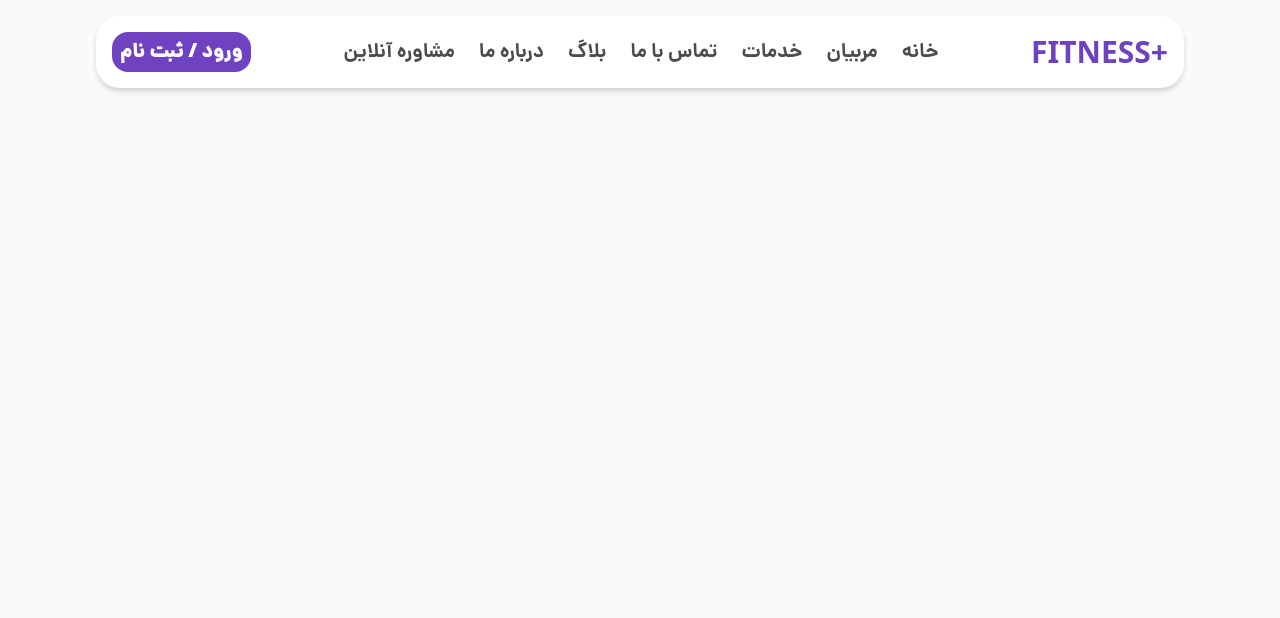
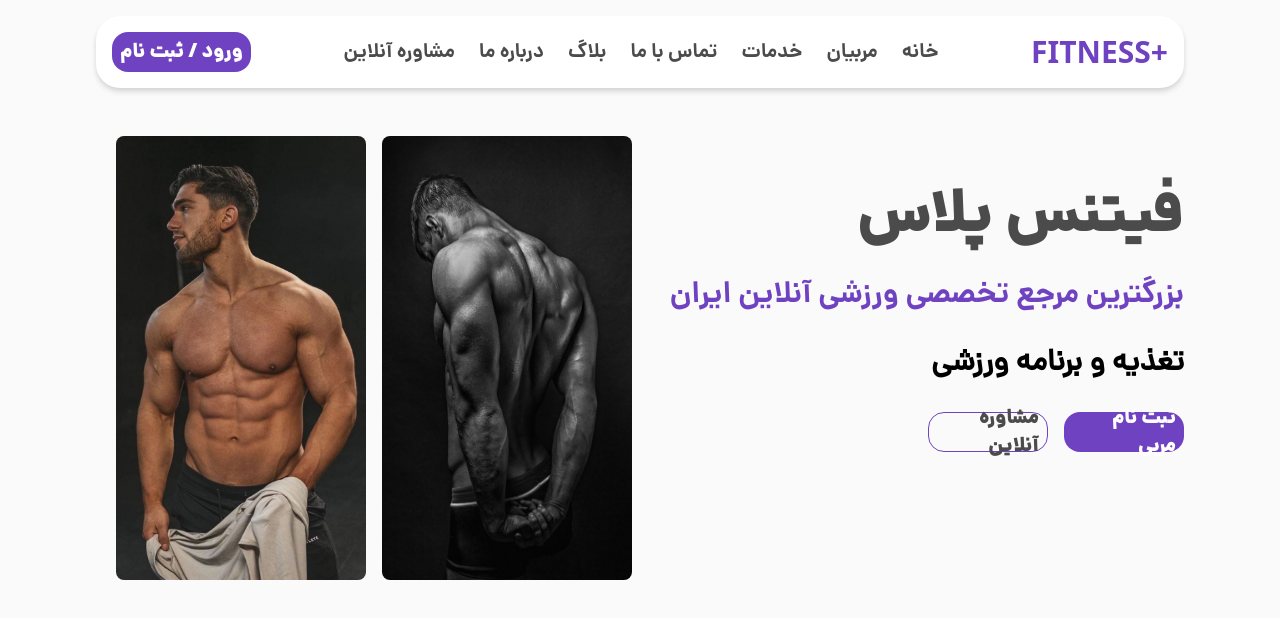
Before and after one commit to mohammadmehdidalvandii/fitplus-, a Next.js app: page / in a window 1280 px wide. Shown: the top 618 px of the page. Built offline with nearby package versions, Linux system fonts and the light colour scheme.

Commit message:
created section haeder for home-page

```diff
--- a/src/app/globals.css
+++ b/src/app/globals.css
@@ -15,9 +15,9 @@
 }
 
 @theme{
-    --font-danaMedium :"danaMedium";
-    --font-danaBold : "danaBold";
-    --font-danaBlack: "danaBlack";
+    --font-danaMedium : danaMedium;
+    --font-danaBold : danaBold;
+    --font-danaBlack: danaBlack;
 
     --color-primary-100 : #6F42C1;
     --color-primary-200 : #8A2BE2;
@@ -41,6 +41,9 @@
     .btn_primary{
         @apply flex justify-center items-center w-auto h-10 bg-primary-100 px-2 rounded-2xl font-danaBlack font-black text-white text-xl duration-300 ease-linear hover:bg-primary-200
     }
+    .btn_secondary{
+        @apply flex justify-center items-center w-auto h-10 border border-primary-100 px-2 rounded-2xl font-danaBlack font-black text-secondary-300 text-xl duration-300 ease-linear hover:bg-primary-200 hover:text-white
+    }
     .bg_shadow{
         @apply block fixed  top-0 right-0 bg-black/70 w-full h-full backdrop-blur-xs
     }
--- a/src/app/page.jsx
+++ b/src/app/page.jsx
@@ -1,9 +1,11 @@
 import Navbar from "@/components/modules/Navbar/Navbar";
+import Header from "@/components/template/home/Header/Header";
 
 export default function Home() {
   return (
     <>
     <Navbar/>
+    <Header/>
     <br /><br /><br /><br /><br /><br /><br /><br /><br /><br /><br /><br /><br /><br /><br /><br /><br /><br /><br /><br /><br /><br /><br /><br /><br /><br /><br /><br /><br /><br /><br /><br /><br /><br /><br /><br /><br /><br /><br /><br /><br /><br /><br /><br /><br /><br /><br /><br /><br /><br /><br /><br /><br /><br /><br /><br /><br /><br /><br /><br /><br /><br /><br /><br /><br /><br /><br /><br /><br /><br /><br /><br /><br /><br /><br /><br /><br /><br /><br /><br /><br /><br /><br /><br /><br /><br /><br /><br /><br /><br />
     </>
   );
--- /dev/null
+++ b/src/components/template/home/Header/Header.jsx
@@ -0,0 +1,29 @@
+import Image from 'next/image'
+import Link from 'next/link'
+import React from 'react'
+
+function Header() {
+  return (
+    <section className="block mt-12">
+        <div className="container">
+            <div className="grid  lg:grid-cols-2 md:grid-cols-1 gap-4">
+                <div className="block mt-12 lg:text-right md:text-center">
+                <h1 className="block font-danaBlack font-black text-secondary-300 text-6xl">فیتنس پلاس </h1>
+                    <p className="block font-danaBold font-extrabold text-primary-100 text-3xl mt-8">بزرگترین مرجع تخصصی ورزشی آنلاین ایران</p>
+                    <p className="block mt-8 font-danaMedium font-semibold text-3xl">تغذیه  و  برنامه ورزشی</p>
+                    <div className="flex gap-4 lg:justify-start  md:justify-center">
+                        <Link href='' className='btn_primary mt-8 w-30'>ثبت نام مربی</Link>
+                        <Link href='' className='btn_secondary mt-8 w-30'>مشاوره آنلاین</Link>
+                    </div>
+                </div>
+                <div className="lg:flex gap-4  md:hidden">
+                    <Image src='/assets/images/p-1.jpg' width={250} height={300} className='rounded-lg'/>
+                    <Image src='/assets/images/p-2.jpg' width={250} height={300} className='rounded-lg'/>
+                </div>
+            </div>
+        </div>
+    </section>
+  )
+}
+
+export default Header
```
Also changed, not shown: public/assets/images/p-1.jpg (added), public/assets/images/p-2.jpg (added).
